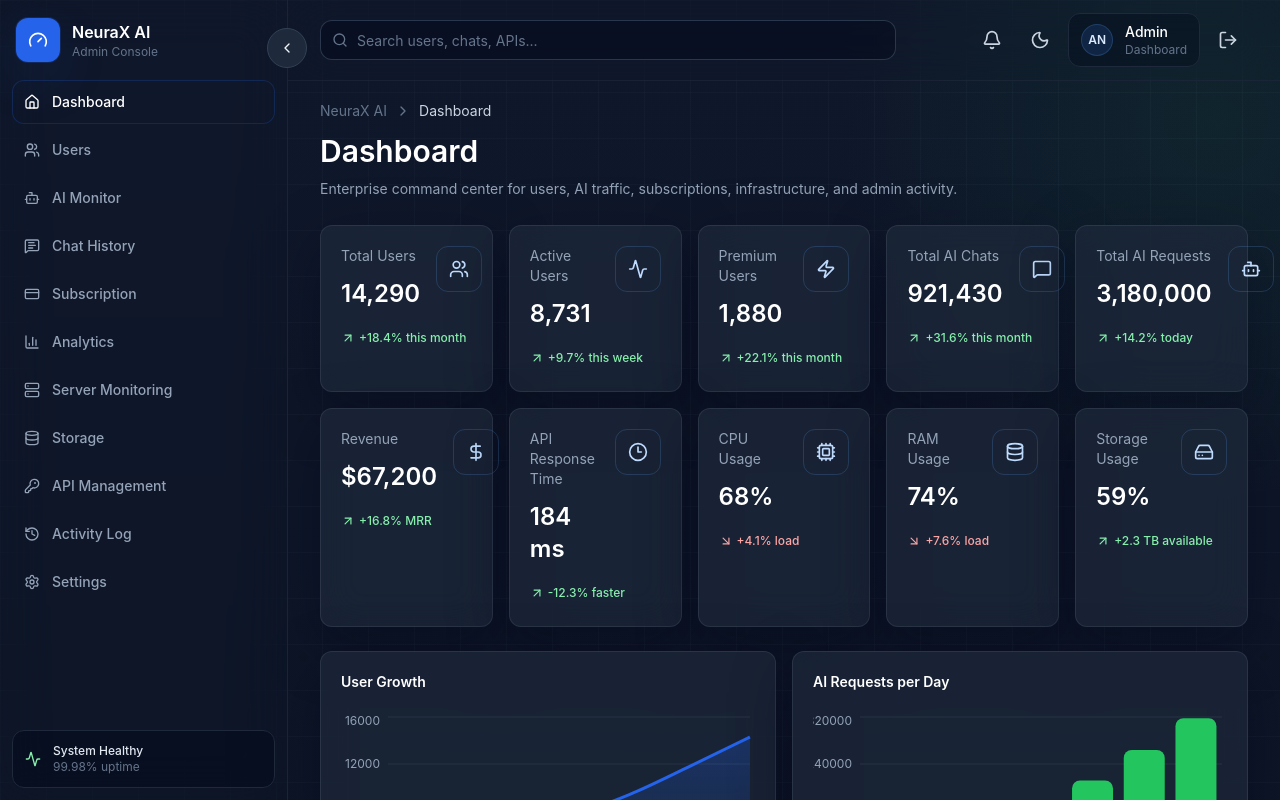
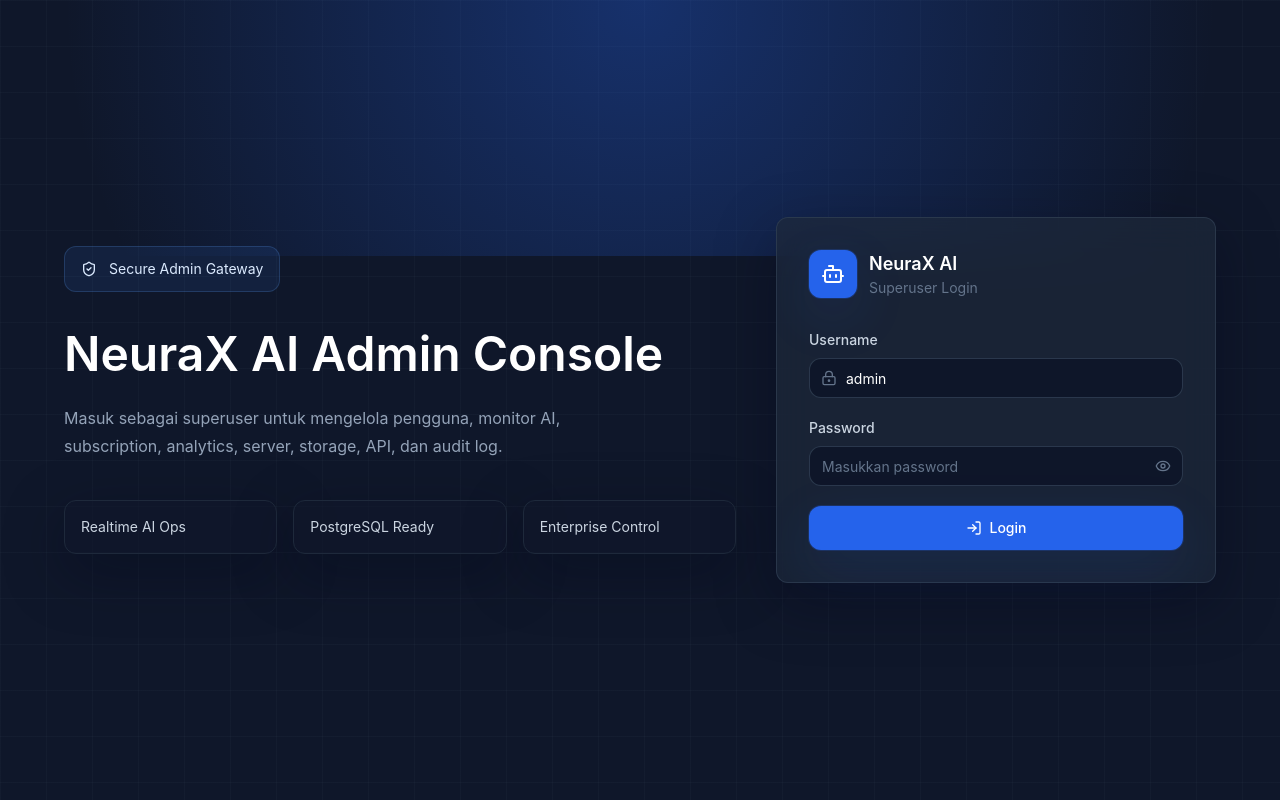
Before and after one commit to seandyadryan/SaaS-Dashboard, a React (Vite) app: page /login in a window 1280 px wide. Before the commit this address led to /. Shown: the top 800 px of the page. Built offline with nearby package versions, Linux system fonts and the light colour scheme.

Commit message:
Add superuser login gate

```diff
--- a/src/app/App.tsx
+++ b/src/app/App.tsx
@@ -2,6 +2,7 @@ import { lazy, Suspense } from "react";
 import { Navigate, Route, Routes } from "react-router-dom";
 import { AppLayout } from "@/components/layout/app-layout";
 import { PageSkeleton } from "@/components/ui/skeleton";
+import { ProtectedRoute } from "@/features/auth/protected-route";
 
 const DashboardPage = lazy(() => import("@/features/dashboard/dashboard-page").then((module) => ({ default: module.DashboardPage })));
 const UsersPage = lazy(() => import("@/features/users/users-page").then((module) => ({ default: module.UsersPage })));
@@ -14,11 +15,14 @@ const StoragePage = lazy(() => import("@/features/storage/storage-page").then((m
 const ApiManagementPage = lazy(() => import("@/features/api-management/api-management-page").then((module) => ({ default: module.ApiManagementPage })));
 const ActivityLogPage = lazy(() => import("@/features/activity-log/activity-log-page").then((module) => ({ default: module.ActivityLogPage })));
 const SettingsPage = lazy(() => import("@/features/settings/settings-page").then((module) => ({ default: module.SettingsPage })));
+const LoginPage = lazy(() => import("@/features/auth/login-page").then((module) => ({ default: module.LoginPage })));
 
 export default function App() {
   return (
     <Suspense fallback={<div className="p-6 lg:pl-80"><PageSkeleton /></div>}>
       <Routes>
+        <Route path="login" element={<LoginPage />} />
+        <Route element={<ProtectedRoute />}>
           <Route element={<AppLayout />}>
             <Route index element={<DashboardPage />} />
             <Route path="users" element={<UsersPage />} />
@@ -33,6 +37,7 @@ export default function App() {
             <Route path="settings" element={<SettingsPage />} />
             <Route path="*" element={<Navigate to="/" replace />} />
           </Route>
+        </Route>
       </Routes>
     </Suspense>
   );
--- a/src/components/layout/app-layout.tsx
+++ b/src/components/layout/app-layout.tsx
@@ -26,6 +26,7 @@ import { Button } from "@/components/ui/button";
 import { Input } from "@/components/ui/input";
 import { ToastViewport } from "@/components/ui/toast";
 import { cn } from "@/lib/utils";
+import { useAuthStore } from "@/store/auth-store";
 import { useUiStore } from "@/store/ui-store";
 
 const navItems = [
@@ -103,6 +104,7 @@ export function AppLayout() {
     toggleTheme,
     addToast,
   } = useUiStore();
+  const { session, logout } = useAuthStore();
 
   return (
     <div className="min-h-screen grid-surface text-white">
@@ -160,13 +162,21 @@ export function AppLayout() {
                 <Moon className="h-5 w-5" />
               </Button>
               <div className="hidden items-center gap-3 rounded-xl border border-slate-800 bg-slate-950/35 px-3 py-2 sm:flex">
-                <Avatar name="Admin NeuraX" className="h-8 w-8 text-xs" />
+                <Avatar name={session?.name ?? "Admin NeuraX"} className="h-8 w-8 text-xs" />
                 <div className="min-w-0">
-                  <p className="truncate text-sm font-medium text-white">Admin</p>
-                  <p className="truncate text-xs text-slate-500">{location.pathname === "/" ? "Dashboard" : "Console"}</p>
+                  <p className="truncate text-sm font-medium text-white">{session?.username ?? "admin"}</p>
+                  <p className="truncate text-xs text-slate-500">{session?.role ?? "Superuser"}</p>
                 </div>
               </div>
-              <Button variant="ghost" size="icon" aria-label="Logout" onClick={() => addToast({ title: "Logout requested", description: "Connect this action to your auth API.", variant: "default" })}>
+              <Button
+                variant="ghost"
+                size="icon"
+                aria-label="Logout"
+                onClick={() => {
+                  logout();
+                  addToast({ title: "Logout berhasil", description: "Sesi admin sudah ditutup.", variant: "default" });
+                }}
+              >
                 <LogOut className="h-5 w-5" />
               </Button>
             </div>
--- /dev/null
+++ b/src/features/auth/login-page.tsx
@@ -0,0 +1,132 @@
+import { FormEvent, useState } from "react";
+import { Navigate, useLocation } from "react-router-dom";
+import { Bot, Eye, EyeOff, LockKeyhole, LogIn, ShieldCheck } from "lucide-react";
+import { Button } from "@/components/ui/button";
+import { Card, CardContent } from "@/components/ui/card";
+import { Input } from "@/components/ui/input";
+import { useAuthStore } from "@/store/auth-store";
+import { useUiStore } from "@/store/ui-store";
+
+type LocationState = {
+  from?: {
+    pathname?: string;
+  };
+};
+
+export function LoginPage() {
+  const location = useLocation();
+  const { session, login } = useAuthStore();
+  const { addToast } = useUiStore();
+  const [username, setUsername] = useState("admin");
+  const [password, setPassword] = useState("");
+  const [showPassword, setShowPassword] = useState(false);
+  const [loading, setLoading] = useState(false);
+  const redirectTo = (location.state as LocationState | null)?.from?.pathname ?? "/";
+
+  if (session) {
+    return <Navigate to={redirectTo} replace />;
+  }
+
+  const handleSubmit = (event: FormEvent<HTMLFormElement>) => {
+    event.preventDefault();
+    setLoading(true);
+
+    window.setTimeout(() => {
+      const success = login(username.trim(), password);
+      setLoading(false);
+
+      if (!success) {
+        addToast({
+          title: "Login gagal",
+          description: "Username atau password superuser tidak sesuai.",
+          variant: "danger",
+        });
+        return;
+      }
+
+      addToast({
+        title: "Login berhasil",
+        description: "Selamat datang di NeuraX AI Admin Console.",
+        variant: "success",
+      });
+    }, 360);
+  };
+
+  return (
+    <main className="relative flex min-h-screen items-center justify-center overflow-hidden bg-background px-4 py-10 text-white grid-surface">
+      <div className="absolute inset-x-0 top-0 h-64 bg-[radial-gradient(circle_at_50%_0%,rgba(37,99,235,0.34),transparent_36rem)]" />
+      <div className="relative z-10 grid w-full max-w-6xl gap-8 lg:grid-cols-[1fr_440px] lg:items-center">
+        <section className="hidden lg:block">
+          <div className="mb-8 inline-flex items-center gap-3 rounded-xl border border-blue-400/20 bg-blue-500/10 px-4 py-3 text-sm text-blue-100">
+            <ShieldCheck className="h-4 w-4" />
+            Secure Admin Gateway
+          </div>
+          <h1 className="max-w-3xl text-5xl font-semibold leading-tight tracking-normal text-white">
+            NeuraX AI Admin Console
+          </h1>
+          <p className="mt-5 max-w-xl text-base leading-7 text-slate-400">
+            Masuk sebagai superuser untuk mengelola pengguna, monitor AI, subscription, analytics, server, storage, API, dan audit log.
+          </p>
+          <div className="mt-10 grid max-w-2xl gap-4 sm:grid-cols-3">
+            {["Realtime AI Ops", "PostgreSQL Ready", "Enterprise Control"].map((item) => (
+              <div key={item} className="rounded-xl border border-slate-800 bg-slate-900/60 p-4 text-sm text-slate-300 shadow-soft">
+                {item}
+              </div>
+            ))}
+          </div>
+        </section>
+
+        <Card className="mx-auto w-full max-w-md border-slate-700/70 bg-slate-900/86">
+          <CardContent className="p-7 sm:p-8">
+            <div className="mb-8 flex items-center gap-3">
+              <div className="flex h-12 w-12 items-center justify-center rounded-xl bg-primary shadow-glow">
+                <Bot className="h-6 w-6 text-white" />
+              </div>
+              <div>
+                <p className="text-lg font-semibold text-white">NeuraX AI</p>
+                <p className="text-sm text-slate-500">Superuser Login</p>
+              </div>
+            </div>
+
+            <form className="space-y-5" onSubmit={handleSubmit}>
+              <label className="block">
+                <span className="mb-2 block text-sm font-medium text-slate-300">Username</span>
+                <div className="relative">
+                  <LockKeyhole className="pointer-events-none absolute left-3 top-1/2 h-4 w-4 -translate-y-1/2 text-slate-500" />
+                  <Input className="pl-9" value={username} onChange={(event) => setUsername(event.target.value)} autoComplete="username" />
+                </div>
+              </label>
+
+              <label className="block">
+                <span className="mb-2 block text-sm font-medium text-slate-300">Password</span>
+                <div className="relative">
+                  <Input
+                    className="pr-11"
+                    type={showPassword ? "text" : "password"}
+                    value={password}
+                    onChange={(event) => setPassword(event.target.value)}
+                    placeholder="Masukkan password"
+                    autoComplete="current-password"
+                  />
+                  <button
+                    type="button"
+                    className="absolute right-3 top-1/2 -translate-y-1/2 text-slate-500 transition hover:text-white"
+                    onClick={() => setShowPassword((value) => !value)}
+                    aria-label={showPassword ? "Hide password" : "Show password"}
+                  >
+                    {showPassword ? <EyeOff className="h-4 w-4" /> : <Eye className="h-4 w-4" />}
+                  </button>
+                </div>
+              </label>
+
+              <Button className="h-11 w-full" type="submit" disabled={loading}>
+                <LogIn className="h-4 w-4" />
+                {loading ? "Memverifikasi..." : "Login"}
+              </Button>
+            </form>
+          </CardContent>
+        </Card>
+      </div>
+    </main>
+  );
+}
--- /dev/null
+++ b/src/features/auth/protected-route.tsx
@@ -0,0 +1,13 @@
+import { Navigate, Outlet, useLocation } from "react-router-dom";
+import { useAuthStore } from "@/store/auth-store";
+
+export function ProtectedRoute() {
+  const location = useLocation();
+  const session = useAuthStore((state) => state.session);
+
+  if (!session) {
+    return <Navigate to="/login" replace state={{ from: location }} />;
+  }
+
+  return <Outlet />;
+}
--- /dev/null
+++ b/src/store/auth-store.ts
@@ -0,0 +1,53 @@
+import { create } from "zustand";
+
+const AUTH_STORAGE_KEY = "neurax_admin_session";
+
+type AdminSession = {
+  username: string;
+  name: string;
+  role: "Superuser";
+  issuedAt: string;
+};
+
+type AuthState = {
+  session: AdminSession | null;
+  login: (username: string, password: string) => boolean;
+  logout: () => void;
+};
+
+function getInitialSession(): AdminSession | null {
+  const rawSession = localStorage.getItem(AUTH_STORAGE_KEY);
+  if (!rawSession) return null;
+
+  try {
+    return JSON.parse(rawSession) as AdminSession;
+  } catch {
+    localStorage.removeItem(AUTH_STORAGE_KEY);
+    return null;
+  }
+}
+
+export const useAuthStore = create<AuthState>((set) => ({
+  session: getInitialSession(),
+  login: (username, password) => {
+    if (username !== "admin" || password !== "P@ssw0rd") {
+      return false;
+    }
+
+    const session: AdminSession = {
+      username: "admin",
+      name: "NeuraX Superuser",
+      role: "Superuser",
+      issuedAt: new Date().toISOString(),
+    };
+
+    localStorage.setItem(AUTH_STORAGE_KEY, JSON.stringify(session));
+    set({ session });
+    return true;
+  },
+  logout: () => {
+    localStorage.removeItem(AUTH_STORAGE_KEY);
+    localStorage.removeItem("neurax_admin_token");
+    set({ session: null });
+  },
+}));
```
Lines whose indentation alone changed are shown as unchanged.
